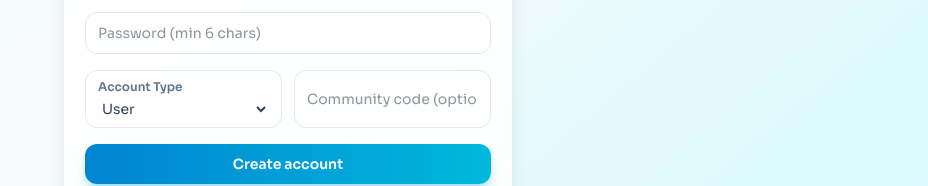
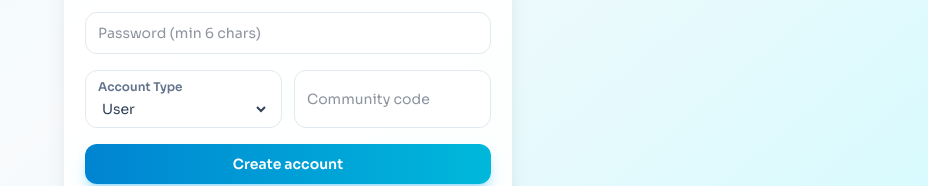
Before and after one commit to kaushik6g/Urban_buddy, a React (Vite) app in the folder frontend/: page /register in a window 1280 px wide. Shown: the part 382-568 px from the top of the page, without its empty margins (352-1280 px from the left). Built offline with nearby package versions, Linux system fonts and the light colour scheme; no server answers.

Commit message:
Require a community code on user registration

```diff
--- a/frontend/src/pages/auth/RegisterPage.tsx
+++ b/frontend/src/pages/auth/RegisterPage.tsx
@@ -81,7 +81,7 @@ const RegisterPage = () => {
               />
             ) : (
               <Input
-                placeholder="Community code (optional)"
+                placeholder="Community code" required
                 value={communityCode}
                 onChange={(e) => setCommunityCode(e.target.value.toUpperCase())}
               />
```
